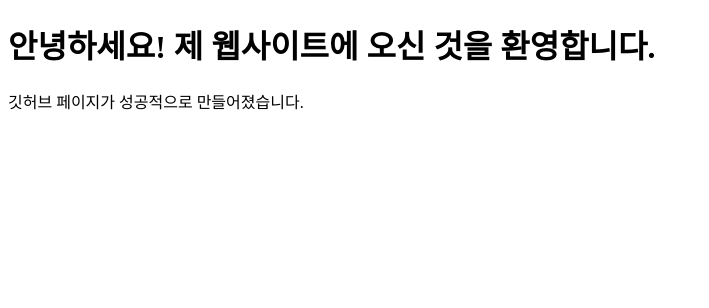
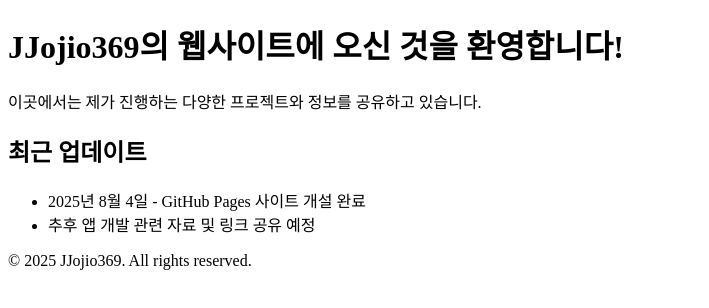
Before and after one commit to JJoJJo369/JJoJJo369.github.io, a plain HTML site: page index.html in a window 1280 px wide. Shown: the whole page, without its empty margins (0-709 px from the left). Drawn offline with Linux system fonts and the light colour scheme.

Commit message:
Update index.html

```diff
--- a/index.html
+++ b/index.html
@@ -1,10 +1,22 @@
 <!DOCTYPE html>
-<html>
+<html lang="ko">
 <head>
-    <title>My Website</title>
+  <meta charset="UTF-8">
+  <meta name="viewport" content="width=device-width, initial-scale=1.0">
+  <title>JJojio369의 웹사이트</title>
+  <meta name="description" content="JJojio369의 개인 웹사이트입니다. 다양한 프로젝트와 정보를 공유합니다.">
+  <meta name="robots" content="index, follow">
 </head>
 <body>
-    <h1>안녕하세요! 제 웹사이트에 오신 것을 환영합니다.</h1>
-    <p>깃허브 페이지가 성공적으로 만들어졌습니다.</p>
+  <h1>JJojio369의 웹사이트에 오신 것을 환영합니다!</h1>
+  <p>이곳에서는 제가 진행하는 다양한 프로젝트와 정보를 공유하고 있습니다.</p>
+  <h2>최근 업데이트</h2>
+  <ul>
+    <li>2025년 8월 4일 - GitHub Pages 사이트 개설 완료</li>
+    <li>추후 앱 개발 관련 자료 및 링크 공유 예정</li>
+  </ul>
+  <footer>
+    <p>© 2025 JJojio369. All rights reserved.</p>
+  </footer>
 </body>
 </html>
```
